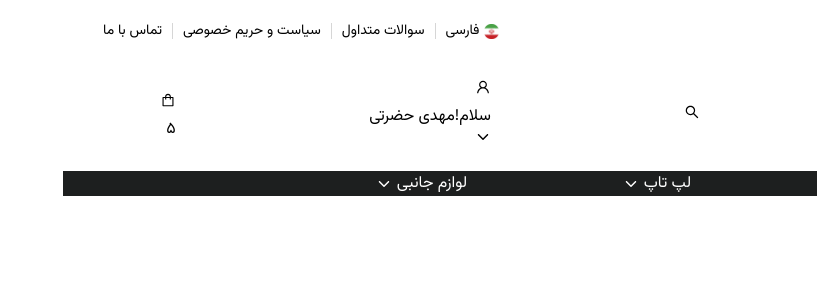
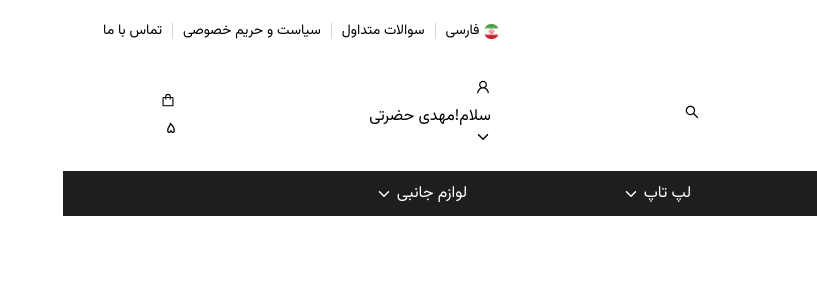
Before and after one commit to Mahdi-Hazrati/harmony-shop, a React (Create React App) app in the folder client/: page / in a window 1280 px wide. Shown: the top 300 px of the page, without its empty margins (463-1280 px from the left). Built offline with nearby package versions, Linux system fonts and the light colour scheme.

Commit message:
prev commit DONE

```diff
--- a/client/src/components/DropdownMenu/DropdownMenu.scss
+++ b/client/src/components/DropdownMenu/DropdownMenu.scss
@@ -11,6 +11,7 @@
         cursor: pointer;
         user-select: none;
         position: relative;
+        padding: 10px 0px;
     }
     .list {
         // ------------- //
@@ -20,7 +21,7 @@
         flex-direction: column;
         gap: 10px;
         position: absolute;
-        top: 32px;
+        top: 48px;
         background-color: var(--black);
         padding: 10px 5px;
         border-radius: 0px 0px var(--border-radius-md) var(--border-radius-md);
```
